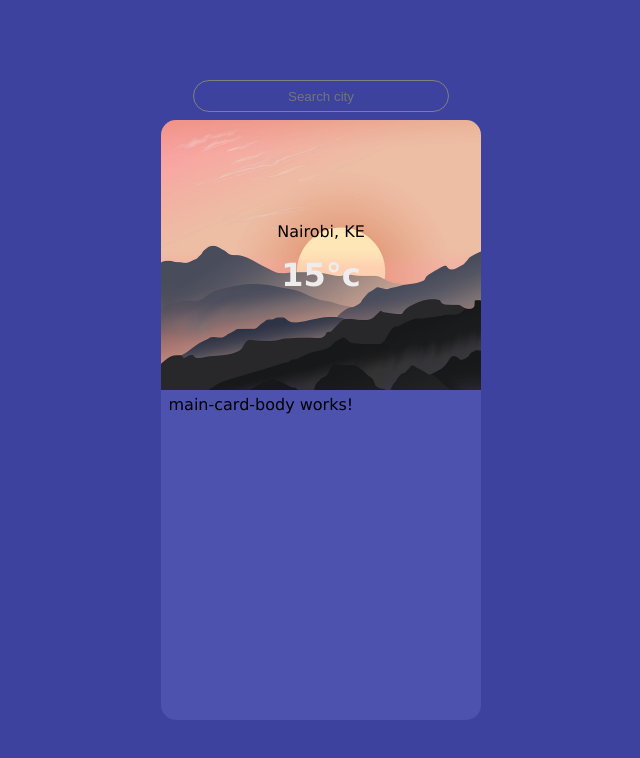
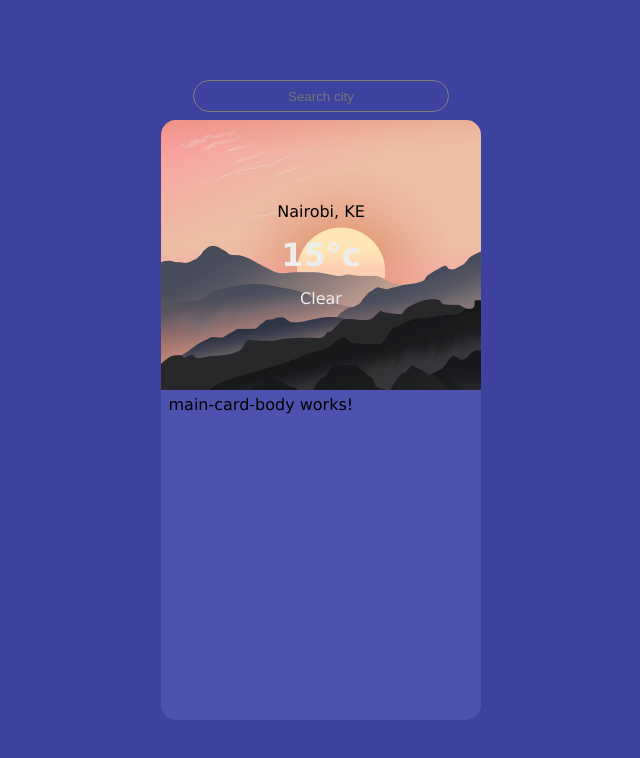
Before and after one commit to kennjr/weatherapp, an Angular app: page / in a window 1280 px wide. Shown: the top 758 px of the page, without its empty margins (319-959 px from the left). Built offline with nearby package versions, Linux system fonts and the light colour scheme.

Commit message:
MainCardHead : Added the waether status text below the temp. and removed the temp. text's bottom spacing

```diff
--- a/src/modules/app/presentation/components/main-card-head/main-card-head/main-card-head.component.css
+++ b/src/modules/app/presentation/components/main-card-head/main-card-head/main-card-head.component.css
@@ -11,13 +11,13 @@ img{
 }
 
 p{
-    padding: 10px 0; /* vh */
+    padding: 15px 0; /* vh */
 }
 
 h1{
     font-size: xx-large;
     color: var(--grey_1);
-    padding: 5px 0;/* vh */
+    padding: 0 0;/* vh */
 }
 
 /* Centered text */
--- a/src/modules/app/presentation/components/main-card-head/main-card-head/main-card-head.component.html
+++ b/src/modules/app/presentation/components/main-card-head/main-card-head/main-card-head.component.html
@@ -2,4 +2,5 @@
 <div class="head_weather_data">
     <p class="location_text">Nairobi, KE</p>
     <h1 class="temperature_text">{{ 14.8 | number:'1.0-0' }}&deg;c</h1>
+    <p>Clear</p>
 </div>
```
